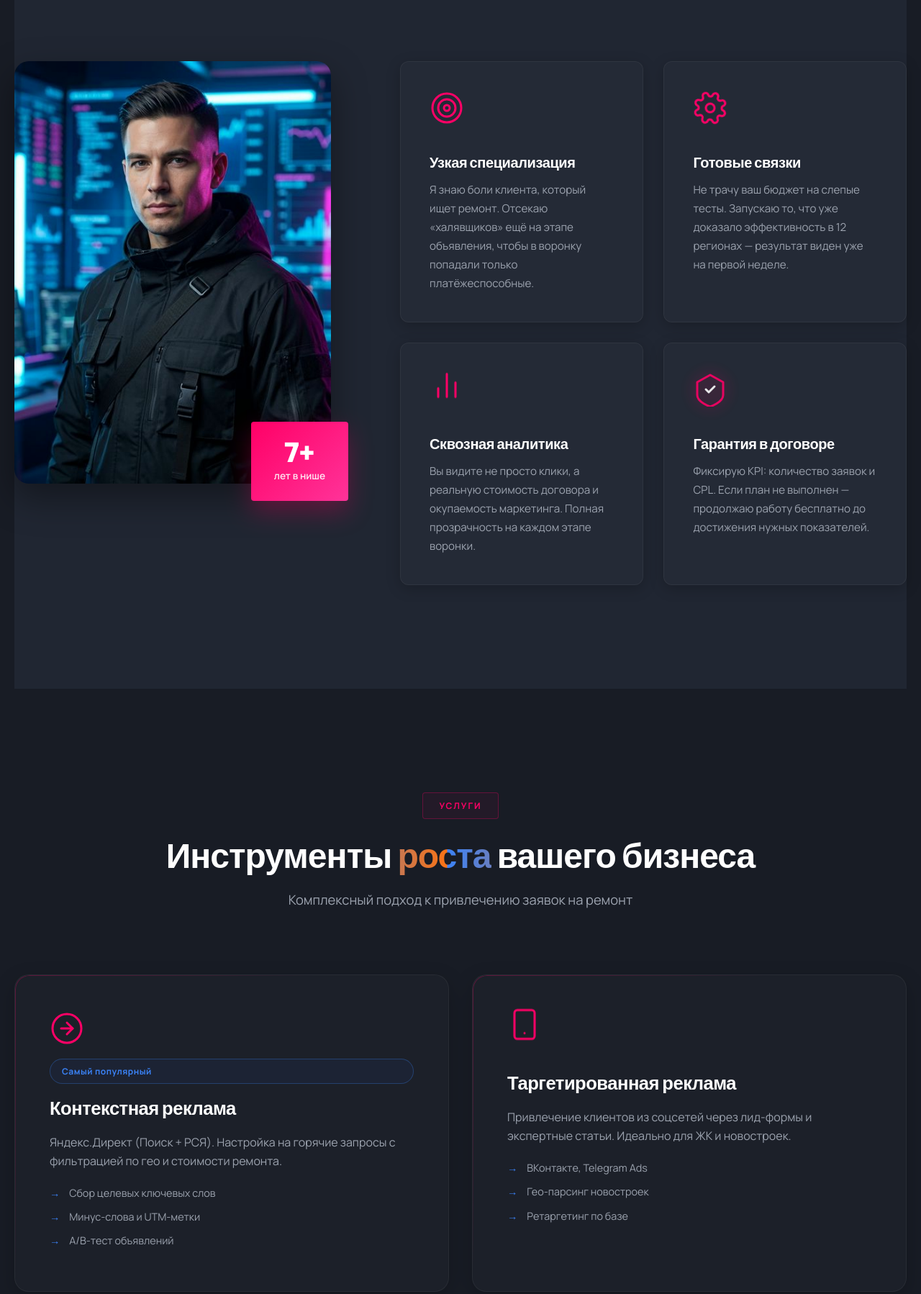
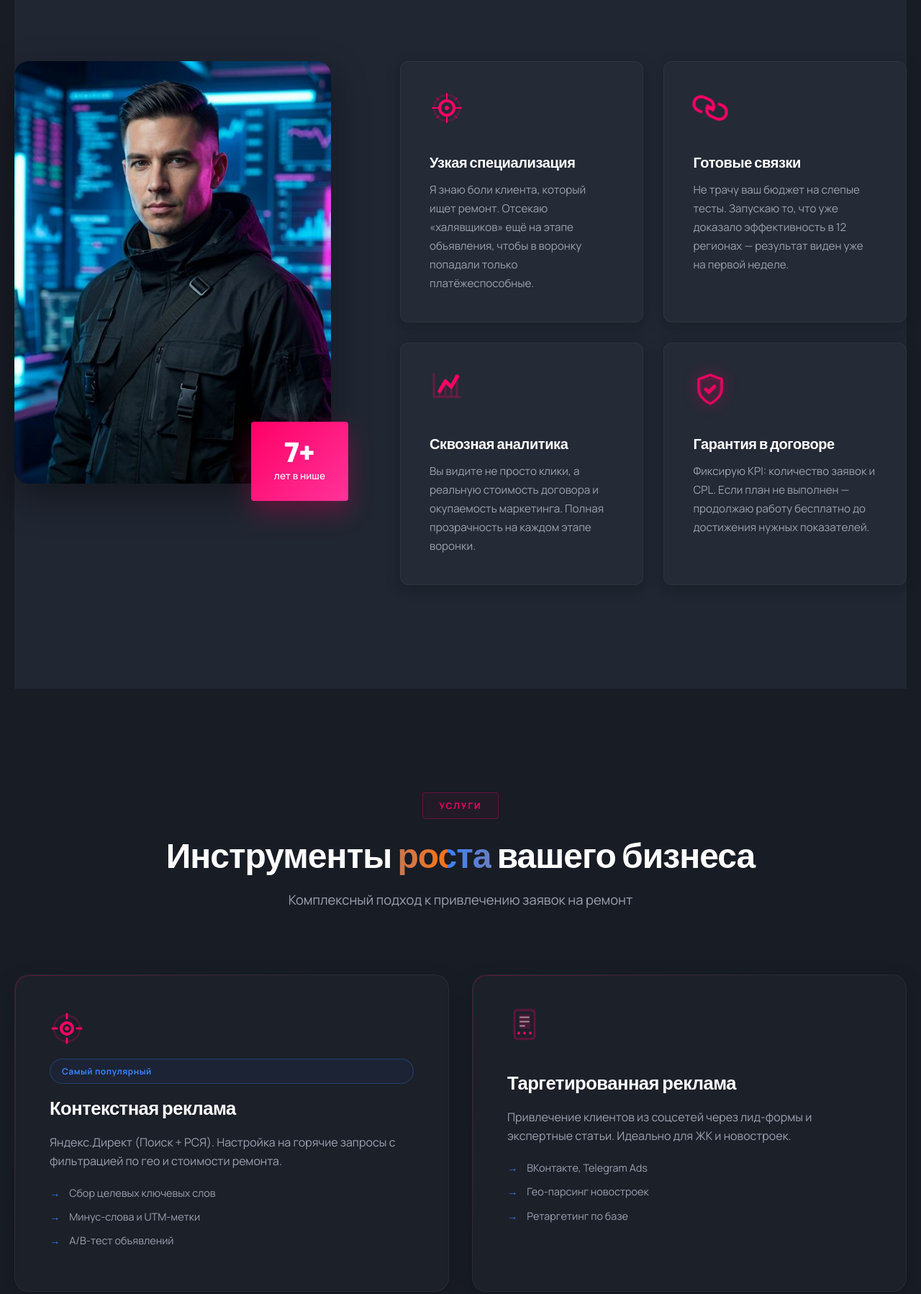
Before and after one commit to ivanov7marketing/lend-marketing, a website built with Vite: page index.html in a window 1280 px wide. Shown: the part 2566-4364 px from the top of the page at 72% size. Built offline with nearby package versions, Linux system fonts and the light colour scheme; files whose address does not match are found by name.

Commit message:
design: upgrade all SVG icons with high-tech professional designs and layered animations

```diff
--- a/index.html
+++ b/index.html
@@ -201,9 +201,12 @@
                         <div class="feature-card reveal">
                             <div class="icon">
                                 <svg class="svg-icon animate-draw" viewBox="0 0 24 24">
-                                    <circle cx="12" cy="12" r="10" />
-                                    <circle cx="12" cy="12" r="6" />
-                                    <circle cx="12" cy="12" r="2" />
+                                    <circle cx="12" cy="12" r="9" stroke-opacity="0.2" />
+                                    <path d="M12 2v4M12 18v4M2 12h4M18 12h4" stroke-width="1" />
+                                    <path d="M5 5l1.5 1.5M17.5 17.5L19 19M5 19l1.5-1.5M17.5 6.5L19 5" stroke-width="1"
+                                        stroke-opacity="0.4" />
+                                    <circle cx="12" cy="12" r="5" stroke-width="2" />
+                                    <circle cx="12" cy="12" r="1.5" fill="#ff0066" stroke="none" />
                                 </svg>
                             </div>
                             <h3>Узкая специализация</h3>
@@ -213,9 +216,11 @@
                         <div class="feature-card reveal">
                             <div class="icon">
                                 <svg class="svg-icon rotate-part" viewBox="0 0 24 24">
-                                    <path d="M12 15a3 3 0 1 0 0-6 3 3 0 0 0 0 6Z" />
-                                    <path
-                                        d="M19.4 15a1.65 1.65 0 0 0 .33 1.82l.06.06a2 2 0 0 1 0 2.83 2 2 0 0 1-2.83 0l-.06-.06a1.65 1.65 0 0 0-1.82-.33 1.65 1.65 0 0 0-1 1.51V21a2 2 0 0 1-2 2 2 2 0 0 1-2-2v-.09A1.65 1.65 0 0 0 9 19.4a1.65 1.65 0 0 0-1.82.33l-.06.06a2 2 0 0 1-2.83 0 2 2 0 0 1 0-2.83l.06-.06a1.65 1.65 0 0 0 .33-1.82 1.65 1.65 0 0 0-1.51-1H3a2 2 0 0 1-2-2 2 2 0 0 1 2-2h.09A1.65 1.65 0 0 0 4.6 9a1.65 1.65 0 0 0-.33-1.82l-.06-.06a2 2 0 0 1 0-2.83 2 2 0 0 1 2.83 0l.06.06a1.65 1.65 0 0 0 1.82.33H9a1.65 1.65 0 0 0 1-1.51V3a2 2 0 0 1 2-2 2 2 0 0 1 2 2v.09a1.65 1.65 0 0 0 1 1.51 1.65 1.65 0 0 0 1.82-.33l.06-.06a2 2 0 0 1 2.83 0 2 2 0 0 1 0 2.83l-.06.06a1.65 1.65 0 0 0-.33 1.82V9a1.65 1.65 0 0 0 1.51 1H21a2 2 0 0 1 2 2 2 2 0 0 1-2 2h-.09a1.65 1.65 0 0 0-1.51 1Z" />
+                                    <path d="M10 13a5 5 0 0 0 7.54.54l3-3a5 5 0 0 0-7.07-7.07l-1.72 1.71"
+                                        stroke-width="2" />
+                                    <path d="M14 11a5 5 0 0 0-7.54-.54l-3 3a5 5 0 0 0 7.07 7.07l1.71-1.71"
+                                        stroke-width="2" />
+                                    <circle cx="12" cy="12" r="1.5" fill="#ff0066" stroke="none" />
                                 </svg>
                             </div>
                             <h3>Готовые связки</h3>
@@ -225,9 +230,9 @@
                         <div class="feature-card reveal">
                             <div class="icon">
                                 <svg class="svg-icon animate-float" viewBox="0 0 24 24">
-                                    <path d="M18 20V10" />
-                                    <path d="M12 20V4" />
-                                    <path d="M6 20v-6" />
+                                    <path d="M3 20h18M3 20V4M7 20v-4M11 20V9M15 20v-7M19 20V6" stroke-opacity="0.3" />
+                                    <path d="M7 16l4-7 4 4 4-7" stroke-width="2.5" />
+                                    <circle cx="19" cy="6" r="1.5" fill="#ff0066" stroke="none" />
                                 </svg>
                             </div>
                             <h3>Сквозная аналитика</h3>
@@ -237,8 +242,10 @@
                         <div class="feature-card reveal">
                             <div class="icon">
                                 <svg class="svg-icon animate-pulse-glitch" viewBox="0 0 24 24">
-                                    <path d="M12 2L3 7v9c0 5 9 8 9 8s9-3 9-8V7l-9-5z" />
-                                    <path d="m9 12 2 2 4-4" stroke="#fff" />
+                                    <path d="M12 22s8-4 8-10V5l-8-3-8 3v7c0 6 8 10 8 10z" stroke-width="1.8" />
+                                    <path d="M12 22s6.5-3.5 6.5-8.5V6.5L12 4.5l-6.5 2v7.5c0 5 6.5 8 6.5 8z"
+                                        stroke-opacity="0.2" stroke-width="1" />
+                                    <path d="m9 12 2 2 4-4" stroke-width="2.5" />
                                 </svg>
                             </div>
                             <h3>Гарантия в договоре</h3>
@@ -262,9 +269,10 @@
                     <div class="service-card-top">
                         <div class="s-icon">
                             <svg class="svg-icon animate-draw" viewBox="0 0 24 24">
-                                <circle cx="12" cy="12" r="10" />
-                                <path d="m12 8 4 4-4 4" />
-                                <path d="M8 12h8" />
+                                <circle cx="12" cy="12" r="9" stroke-opacity="0.2" />
+                                <circle cx="12" cy="12" r="4" stroke-width="2" />
+                                <path d="M12 2v3M12 19v3M2 12h3M19 12h3" stroke-width="1.5" />
+                                <circle cx="12" cy="12" r="1.5" fill="#ff0066" stroke="none" />
                             </svg>
                         </div>
                         <div class="service-tag">Самый популярный</div>
@@ -282,8 +290,11 @@
                     <div class="service-card-top">
                         <div class="s-icon">
                             <svg class="svg-icon animate-float" viewBox="0 0 24 24">
-                                <rect width="14" height="20" x="5" y="2" rx="2" ry="2" />
-                                <path d="M12 18h.01" />
+                                <rect width="14" height="20" x="5" y="2" rx="2" stroke-opacity="0.3" />
+                                <path d="M12 18h.01M8 18h.01M16 18h.01" stroke-width="2" />
+                                <rect width="8" height="10" x="8" y="5" rx="1" fill="#ff0066" stroke="none"
+                                    fill-opacity="0.2" />
+                                <path d="M9 7h6M9 10h6M9 13h3" stroke-width="1" stroke="#fff" stroke-opacity="0.5" />
                             </svg>
                         </div>
                     </div>
@@ -300,8 +311,10 @@
                     <div class="service-card-top">
                         <div class="s-icon">
                             <svg class="svg-icon rotate-part" viewBox="0 0 24 24">
-                                <path d="M12 2v8l4-4M12 10l-4-4" />
-                                <circle cx="12" cy="17" r="5" />
+                                <path d="M12 2l4 4-4 4M12 2L8 6l4 4" stroke-opacity="0.4" />
+                                <path d="M12 10v4" stroke-dasharray="2 2" />
+                                <circle cx="12" cy="18" r="4" stroke-width="2" />
+                                <circle cx="12" cy="18" r="1.5" fill="#ff0066" stroke="none" />
                             </svg>
                         </div>
                     </div>
@@ -317,9 +330,9 @@
                     <div class="service-card-top">
                         <div class="s-icon">
                             <svg class="svg-icon animate-draw" viewBox="0 0 24 24">
-                                <path d="m3 3 18 18" />
-                                <path d="M21 8v13h-13" />
-                                <path d="m9 21 3-3 4 4 5-5" />
+                                <path d="M3 3v18h18" stroke-opacity="0.3" />
+                                <path d="M18 7l-5 5-4-4-5 5" stroke-width="2.5" />
+                                <path d="M13 7h5v5" stroke-width="1.5" stroke-opacity="0.6" />
                             </svg>
                         </div>
                     </div>
```
Also changed, not shown: dist/index.html.
